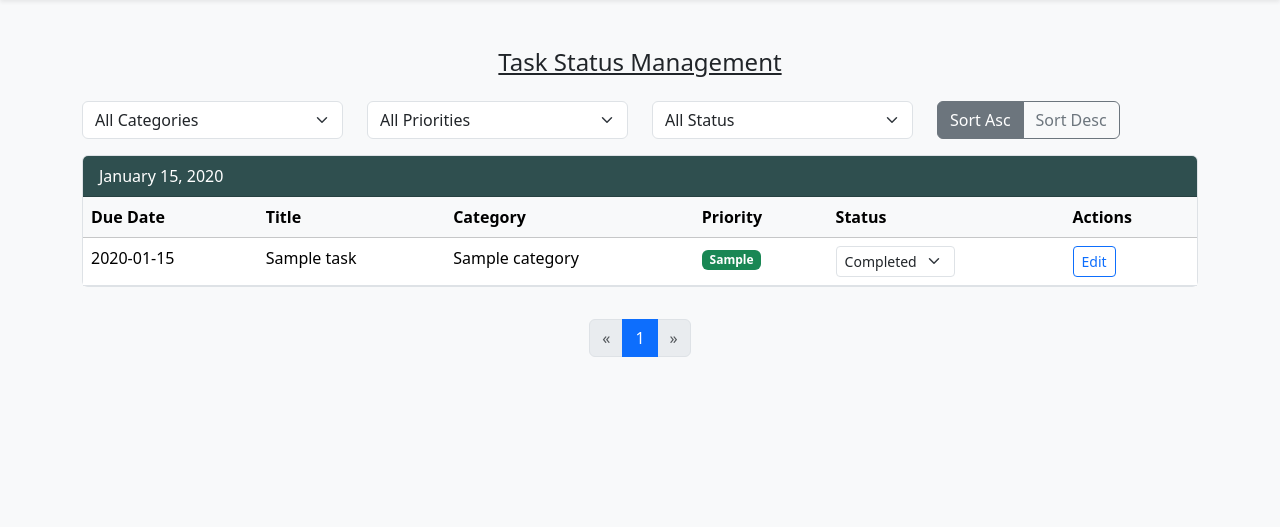
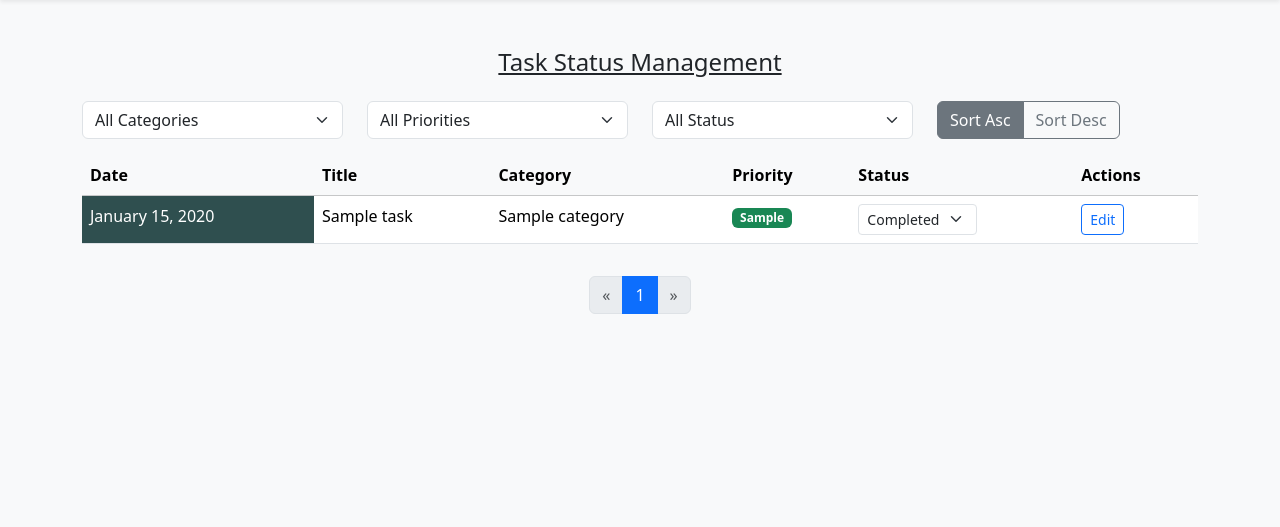
Before and after one commit to MingK5/ToDoApp, a PHP site: page /ToDoApp/status in a window 1280 px wide. Shown: the part 56-583 px from the top of the page. Run offline with PHP 8.4, Linux system fonts and the light colour scheme; the visitor is signed in with stand-in values (Sample User, id 1); tables that the repository leaves empty or names only in its code hold one stand-in row (values such as "Sample post").

Commit message:
Adjust Alignment N Attempt

```diff
--- a/tasks/status.php
+++ b/tasks/status.php
@@ -195,16 +195,11 @@ include __DIR__ . '/../includes/header.php';
   <?php if (empty($tasksByDate)): ?>
     <p class="text-center">No tasks found.</p>
   <?php else: ?>
-    <?php foreach ($dates as $date): ?>
-      <div class="card mb-3" style="border: 1px solid #dee2e6;">
-        <div class="card-header" style="background-color: #2F4F4F; color: white; padding: 0.5rem 1rem;">
-          <?= date('F j, Y', strtotime($date)) ?>
-        </div>
-        <div class="card-body p-0">
-          <table class="table table-hover mb-0">
+    <div class="table-responsive">
+      <table class="table table-hover">
         <thead class="table-light">
           <tr>
-                <th>Due Date</th>
+            <th>Date</th>
             <th>Title</th>
             <th>Category</th>
             <th>Priority</th>
@@ -213,9 +208,12 @@ include __DIR__ . '/../includes/header.php';
           </tr>
         </thead>
         <tbody>
+          <?php foreach ($dates as $date): ?>
             <?php foreach ($tasksByDate[$date] ?? [] as $task): ?>
               <tr>
-                  <td><?= date('Y-m-d', strtotime($task['due_date'])) ?></td>
+                <td style="background-color: #2F4F4F; color: white;" rowspan="1">
+                  <?= date('F j, Y', strtotime($date)) ?>
+                </td>
                 <td><?= htmlspecialchars($task['title']) ?></td>
                 <td><?= htmlspecialchars($task['category_name'] ?? 'Uncategorized') ?></td>
                 <td>
@@ -246,11 +244,10 @@ include __DIR__ . '/../includes/header.php';
                 </td>
               </tr>
             <?php endforeach; ?>
+          <?php endforeach; ?>
         </tbody>
       </table>
     </div>
-      </div>
-    <?php endforeach; ?>
 
     <!-- Pagination -->
     <nav aria-label="Page navigation" style="padding-top:1em">
```
Lines whose indentation alone changed are shown as unchanged.
